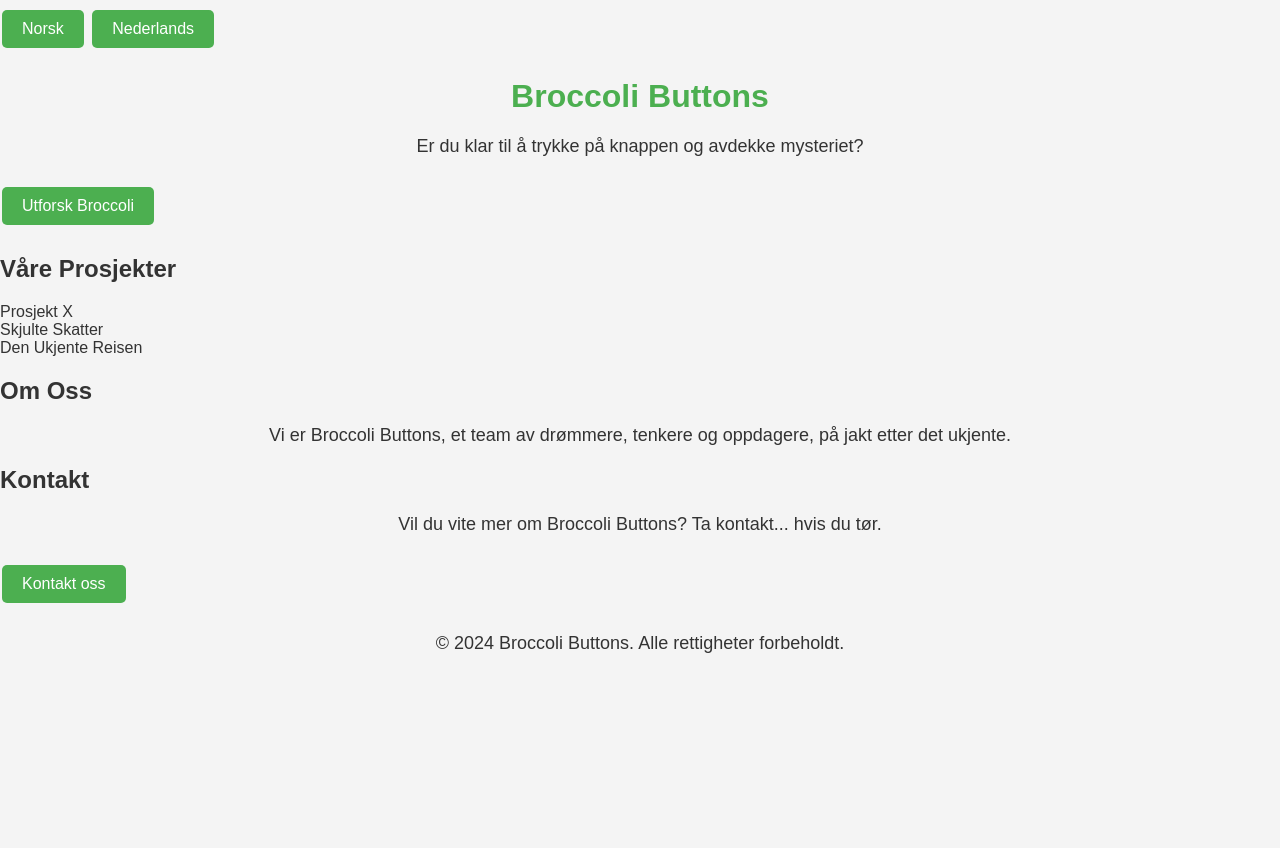
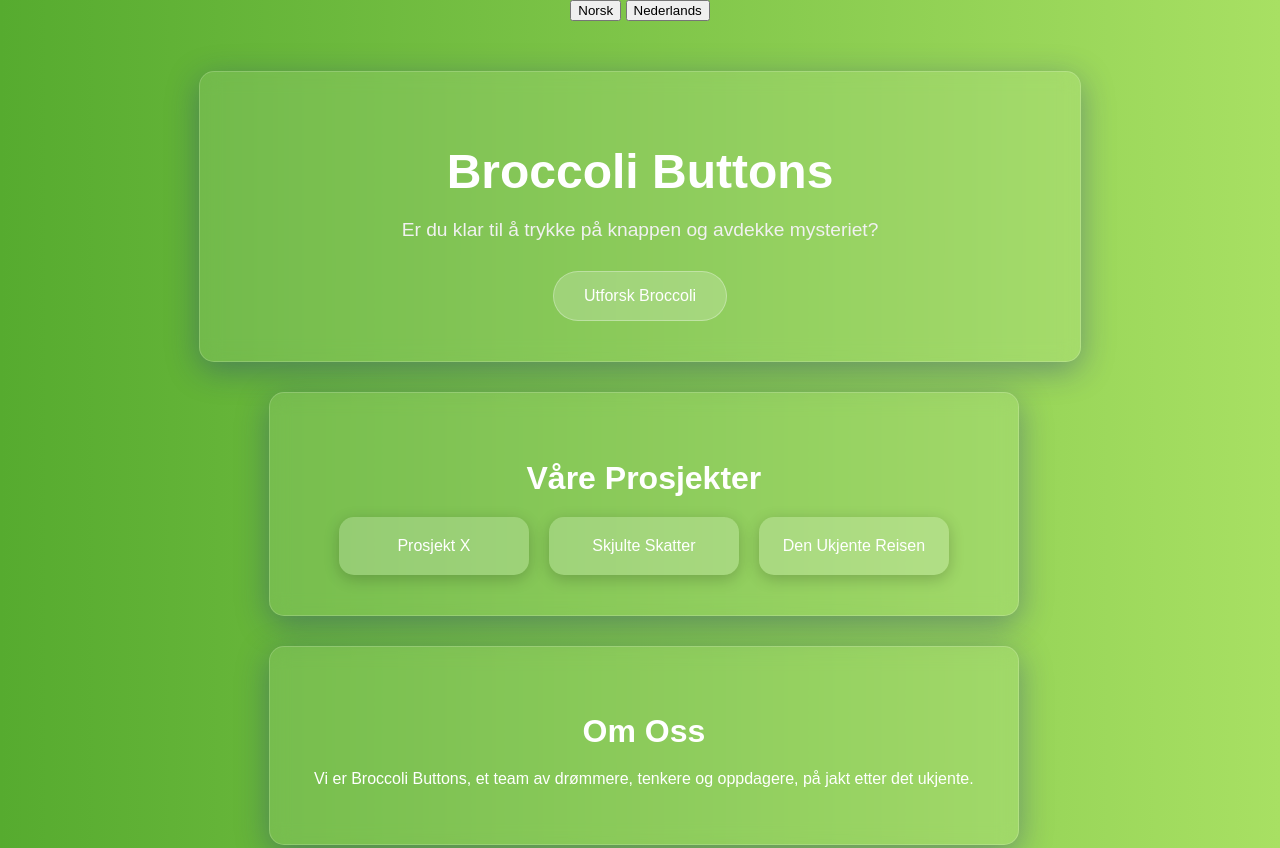
Before and after one commit to VegaManskDeveloper/Broccoli-Buttons, a plain HTML site: page index.html in a window 1280 px wide. Shown: the top 848 px of the page. Before the commit the page ends 800 px from the top, so only its background shows below. Drawn offline with Linux system fonts and the light colour scheme.

Commit message:
Update style.css

```diff
--- a/style.css
+++ b/style.css
@@ -1,42 +1,107 @@
-/* Algemene stijlen voor de hele pagina */
+/* Algemene stijlen */
 body {
-    font-family: Arial, sans-serif;  /* Basis lettertype */
-    background-color: #f4f4f4;      /* Lichtgrijze achtergrondkleur */
-    color: #333;                    /* Donkere tekstkleur */
-    margin: 0;                      /* Verwijder standaard marges */
-    padding: 0;                     /* Verwijder standaard padding */
+    font-family: 'Arial', sans-serif;
+    background: linear-gradient(to right, #56ab2f, #a8e063); /* Mooie groene gradient achtergrond */
+    color: #fff;
+    margin: 0;
+    padding: 0;
+    display: flex;
+    flex-direction: column;
+    align-items: center;
+    justify-content: center;
+    min-height: 100vh;
 }
 
-/* Stijl voor de koptekst */
-h1 {
-    color: #4CAF50;                 /* Groene tekstkleur voor de kop */
-    text-align: center;             /* Centreer de tekst */
-    margin-top: 20px;               /* Voeg wat ruimte boven de kop toe */
+/* Header en Introductie */
+header {
+    width: 90%;
+    max-width: 800px;
+    background: rgba(255, 255, 255, 0.1); /* Glassmorphism achtergrond */
+    border-radius: 15px;
+    padding: 40px;
+    text-align: center;
+    margin-top: 50px;
+    backdrop-filter: blur(10px); /* Vervagingseffect voor glaslook */
+    box-shadow: 0 8px 32px 0 rgba(31, 38, 135, 0.37);
+    border: 1px solid rgba(255, 255, 255, 0.18);
 }
 
-/* Stijl voor paragraaftekst */
-p {
-    text-align: center;             /* Centreer de paragraaftekst */
-    font-size: 18px;                /* Iets groter lettertype */
-    margin: 20px;                   /* Voeg wat ruimte rond de paragraaf toe */
+.intro h1 {
+    font-size: 3rem;
+    color: #fff;
+    margin-bottom: 20px;
 }
 
-/* Stijl voor knoppen */
-button {
-    background-color: #4CAF50;      /* Groene achtergrondkleur */
-    color: white;                   /* Witte tekstkleur */
-    border: none;                   /* Geen rand */
-    padding: 10px 20px;             /* Ruimte rond de tekst in de knop */
-    text-align: center;             /* Centreer de tekst */
-    text-decoration: none;          /* Geen onderstreping */
-    display: inline-block;          /* Inline-blok voor uitlijning */
-    font-size: 16px;                /* Knoptekstgrootte */
-    margin: 10px 2px;               /* Ruimte rond de knop */
-    cursor: pointer;                /* Cursor verandert in hand bij hover */
-    border-radius: 5px;             /* Rond de hoeken van de knop af */
+.intro p {
+    font-size: 1.2rem;
+    color: #f1f1f1;
+    margin-bottom: 30px;
 }
 
-/* Stijl voor knop bij hover */
-button:hover {
-    background-color: #45a049;      /* Donkergroene kleur bij hover */
+.cta-button {
+    background: rgba(255, 255, 255, 0.2);
+    color: #fff;
+    border: 1px solid rgba(255, 255, 255, 0.3);
+    padding: 15px 30px;
+    border-radius: 25px;
+    text-decoration: none;
+    font-size: 1rem;
+    cursor: pointer;
+    transition: background 0.3s ease, transform 0.3s ease;
 }
+
+.cta-button:hover {
+    background: rgba(255, 255, 255, 0.4);
+    transform: scale(1.05);
+}
+
+/* Projecten sectie */
+.projects, .about, .contact {
+    width: 90%;
+    max-width: 800px;
+    background: rgba(255, 255, 255, 0.1);
+    border-radius: 15px;
+    padding: 40px;
+    text-align: center;
+    margin: 30px 0;
+    backdrop-filter: blur(10px);
+    box-shadow: 0 8px 32px 0 rgba(31, 38, 135, 0.37);
+    border: 1px solid rgba(255, 255, 255, 0.18);
+}
+
+.projects h2, .about h2, .contact h2 {
+    color: #fff;
+    font-size: 2rem;
+    margin-bottom: 20px;
+}
+
+.project-grid {
+    display: flex;
+    gap: 20px;
+    justify-content: center;
+    flex-wrap: wrap;
+}
+
+.project-card {
+    background: rgba(255, 255, 255, 0.2);
+    color: white;
+    padding: 20px;
+    width: 150px;
+    text-align: center;
+    cursor: pointer;
+    border-radius: 15px;
+    box-shadow: 0 4px 16px rgba(0, 0, 0, 0.2);
+    transition: transform 0.3s ease, box-shadow 0.3s ease;
+}
+
+.project-card:hover {
+    transform: translateY(-10px);
+    box-shadow: 0 8px 32px rgba(0, 0, 0, 0.2);
+}
+
+footer {
+    margin: 20px 0;
+    text-align: center;
+    color: #fff;
+    font-size: 0.9rem;
+}
```
